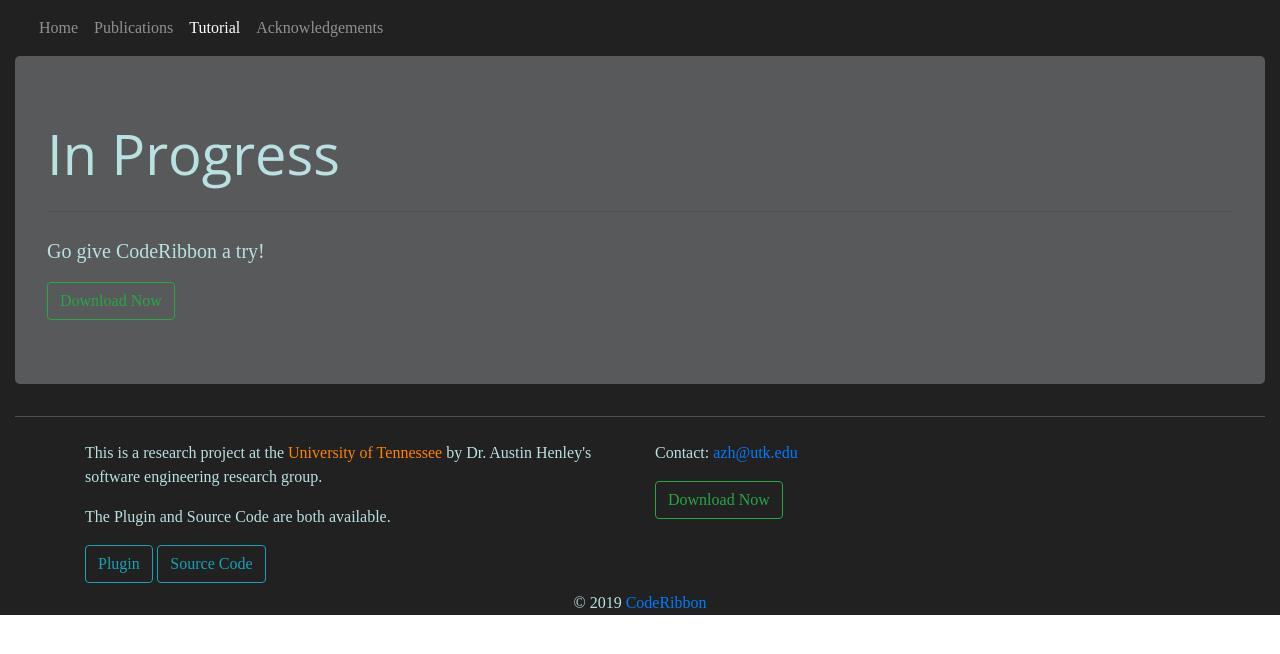
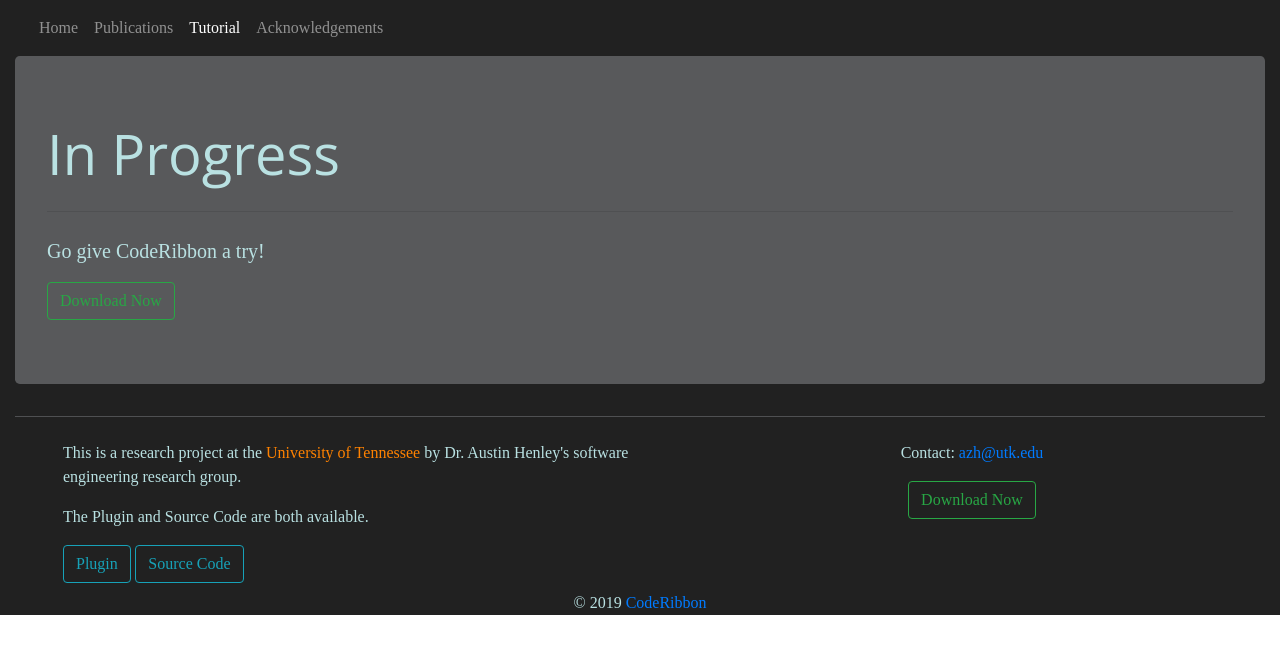
Before and after one commit to CodeRibbon/CodeRibbon, a Jekyll site: the page built from Tutorial.html, in a window 1280 px wide. Shown: the top 654 px of the page. Built offline with Jekyll 4.4.1, drawn with Linux system fonts in a browser that asks for light colours.

Commit message:
Fixed footer for 4k screens

```diff
--- a/_includes/footer.html
+++ b/_includes/footer.html
@@ -1,18 +1,16 @@
 <hr class="my-4">
 <footer class="page-footer">
-    <div class="container">
         <div class="row">
-            <div class="col float-left">
+            <div class="col ml-5">
                     <p>This is a research project at the <span id="UT">University of Tennessee</span> by Dr. Austin Henley's software engineering research group.</p>
                     <p>The Plugin and Source Code are both available.</p>
                     <a class="btn btn-outline-info" role="button" href="https://atom.io/packages/code-ribbon">Plugin</a>
                     <a class="btn btn-outline-info" role="button" href="https://github.com/utk-se/CodeRibbon">Source Code</a>
                 </div>
-            <div class="col">
+            <div class="col text-center">
                     <p>Contact: <a href="mailto: azh@utk.edu">azh@utk.edu</a> </p>
                     <a class="btn btn-outline-success" role="button" href="atom://settings-view/show-package?package=code-ribbon">Download Now</a>
             </div>
         </div>
-    </div>
     <p class="text-center my-2">&copy; 2019 <a href="https://atom.io/packages/code-ribbon">CodeRibbon</a></p>
 </footer>
--- a/_layouts/default.html
+++ b/_layouts/default.html
@@ -4,7 +4,7 @@
 <head>
   <meta charset="utf-8">
   <title>{{ page.title }}</title>
-  <link rel="stylesheet" href="/CodeRibbon/assets/css/styles.css">
+  <link rel="stylesheet" href="/assets/css/styles.css">
   <link rel="stylesheet" href="https://stackpath.bootstrapcdn.com/bootstrap/4.3.1/css/bootstrap.min.css" integrity="sha384-ggOyR0iXCbMQv3Xipma34MD+dH/1fQ784/j6cY/iJTQUOhcWr7x9JvoRxT2MZw1T" crossorigin="anonymous">
 </head>
 
```
Also changed, not shown: 4 other files.
